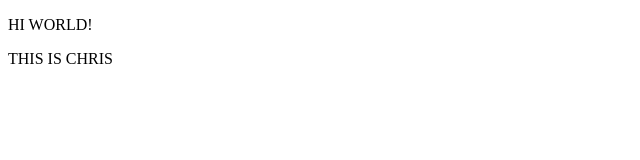
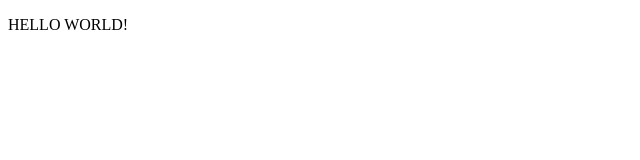
Before and after one commit to cwoolcott/test_revert, a plain HTML site: page index.html in a window 1280 px wide. Shown: the whole page, without its empty margins (0-640 px from the left). Drawn offline with Linux system fonts and the light colour scheme.

Commit message:
Revert "hi world text"
This reverts commit b794d2fe61d8bc601ff48ecb49670e922771465c.

```diff
--- a/index.html
+++ b/index.html
@@ -9,8 +9,7 @@
 </head>
 
 <body>
-    <p>HI WORLD!</p>
-    <p>THIS IS CHRIS</p>
+    <p>HELLO WORLD!</p>
 </body>
 
 </html>
```
